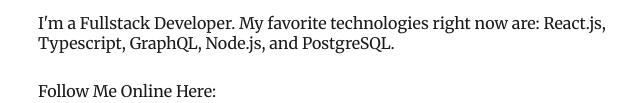
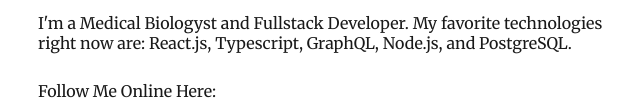
Before and after one commit to diabyml/diabyml, a plain HTML site: page index.html in a window 1280 px wide. Shown: the part 193-296 px from the top of the page, without its empty margins (303-943 px from the left). Drawn offline with Linux system fonts and the light colour scheme.

Commit message:
added medical biologist role.html

```diff
--- a/index.html
+++ b/index.html
@@ -12,7 +12,7 @@
       <div class="container__inner">
         <img class="author" src="https://res.cloudinary.com/douwok5wo/image/upload/v1674244255/me_eh3zuf.webp" />
         <p>
-          I'm a Fullstack Developer. My
+          I'm a Medical Biologyst and Fullstack Developer. My
           favorite technologies right now are: React.js, Typescript, GraphQL,
           Node.js, and PostgreSQL.
         </p>
```
